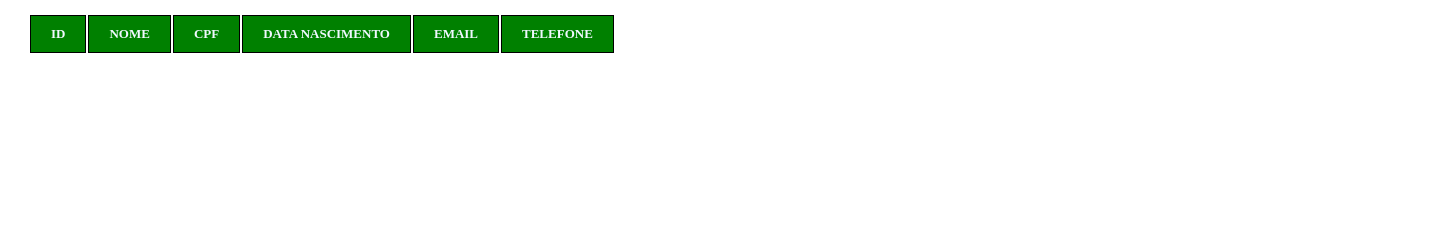
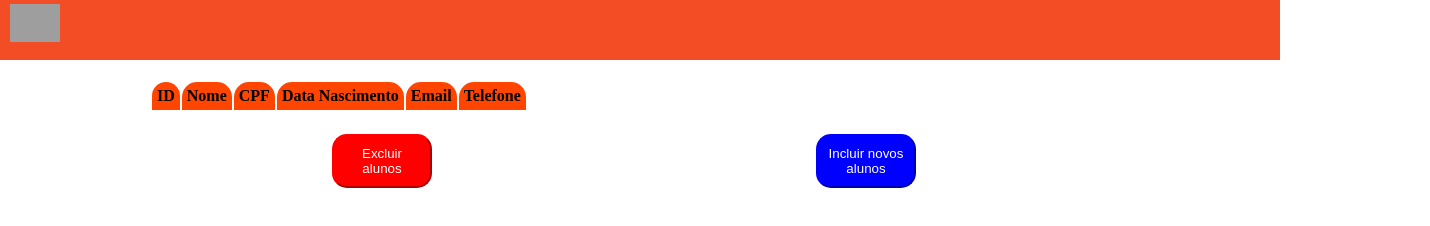
Before and after one commit to ujota/crud-cliente, a website: page front/html/cliente.html in a window 1280 px wide. Shown: the whole page, 1430 px wide, since content can reach past the window. Drawn offline with Linux system fonts and the light colour scheme; no server answers; grey boxes are pictures that could not be loaded.

Commit message:
updata de pagina clientes

```diff
--- a/front/css/cliente.css
+++ b/front/css/cliente.css
@@ -1,19 +1,43 @@
-table{
-    margin-left: 20px;
-    margin-top: 1%;
+*{
+    margin: 0;
+    padding: 0;
+}
+header{
+    margin-bottom: 20px;
+}
+.container{
+    width: 100%;
+    height: 100%;
+    background: white;
+    display: block;
+    flex-direction: row;
+    margin-left: 150px;
+}
+.tab{
+    background-color: white;
+}
+.tab th{
+    background-color: orangered;
+    padding: 5px;
+    border-top-left-radius: 15px;
+    border-top-right-radius: 15px;
+}
+.tab td{
+    padding-bottom: 20px;
+    border-bottom: 1px solid black;
     text-align: center;
-    font-size: small;
-    border-spacing: 1;
+    padding-left: 20px;
 }
-th{
-    background-color: green;
-    color: aliceblue;
+.container table{
+    margin-top: 20px;
+
 }
-th, td{
-    text-transform: uppercase;
-    border: 1px solid black;
-    padding: 10px 20px;
+.container table button{
+    border-color: blue ;
+    background-color: blue;
+    color: white;
+    padding: 5px;
+    border-radius: 15px;
+    margin-left:180px;
+    width: 100px;
 }
-td{
-    background-color: azure;
-}
--- a/front/html/cliente.html
+++ b/front/html/cliente.html
@@ -7,8 +7,27 @@
     <title>Cliente</title>
     <link rel="stylesheet" href="../css/cliente.css">
 </head>
-<body>
-    <div id="body"></div>
-</body>
+<body >
+    <header>
+        <div style="height: 60px; width: 100%; background-color: #f34d25;"><img src="https://scontent.fcgh33-1.fna.fbcdn.net/v/t39.30808-6/310270133_1994970777379379_5869388485668170892_n.jpg?_nc_cat=107&ccb=1-7&_nc_sid=09cbfe&_nc_ohc=a3Sxo6Caae0AX_0B_jd&_nc_ht=scontent.fcgh33-1.fna&oh=00_AT9_QMu9TszhoIIDzcE3sVCkBfWkL1WavPWep9wUXO9WaQ&oe=633F9862" alt="" style="width: 50px; margin-top: 4px; margin-left:10px ;"></div>
+    </header>
+
+    <div class="container">
+        <div class="box">
+            <div class="tab" id="body"></div>
+            <table align="center">
+                <tr>
+                    <td><button style="background-color: red; border-color: red; padding: 10px;">Excluir alunos</button></td>
+                    <td style="width: 200px;"></td>
+                    <td>
+                        <a href="../html/cadastro.html">
+                            <button style="padding: 10px;">Incluir novos alunos</button>
+                        </a>
+                    </td>
+                </tr>
+            </table>
+        </div>
+    </div>
+   </body>
     <script src="../scripts/cliente.js"></script>
 </html>
--- a/front/scripts/cadastro.js
+++ b/front/scripts/cadastro.js
@@ -17,6 +17,7 @@ formulario.addEventListener("submit", function(event){
     const telefone_cliente = telefone.value;
     const cpf_cliente = cpf.value;
     const data_cliente = data_nascimento.value;
+    let dataStrig = new Date(data_cliente);
 	console.log(data_cliente);
 
     fetch('http://localhost:8080/cliente',{
@@ -29,7 +30,7 @@ formulario.addEventListener("submit", function(event){
             "email" : email_clinete,
             "telefone": telefone_cliente,
             "cpf" : cpf_cliente,
-            "dataNascimento" : data_cliente,
+            "dataNascimento" : dataStrig,
         })
     })
     .then(querySet =>{
```
Also changed, not shown: front/html/cadastro.html (+2 -2 lines).
